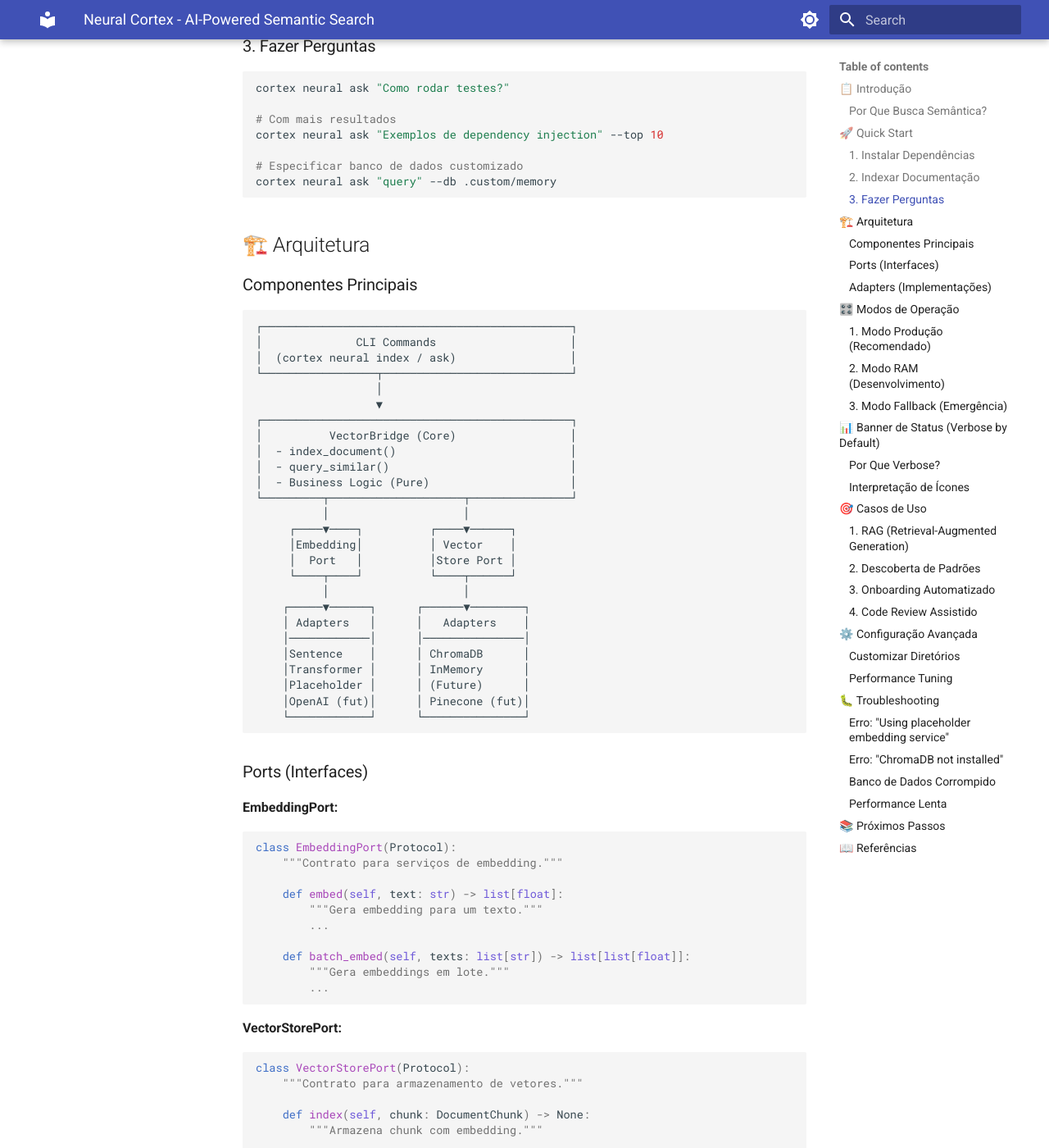
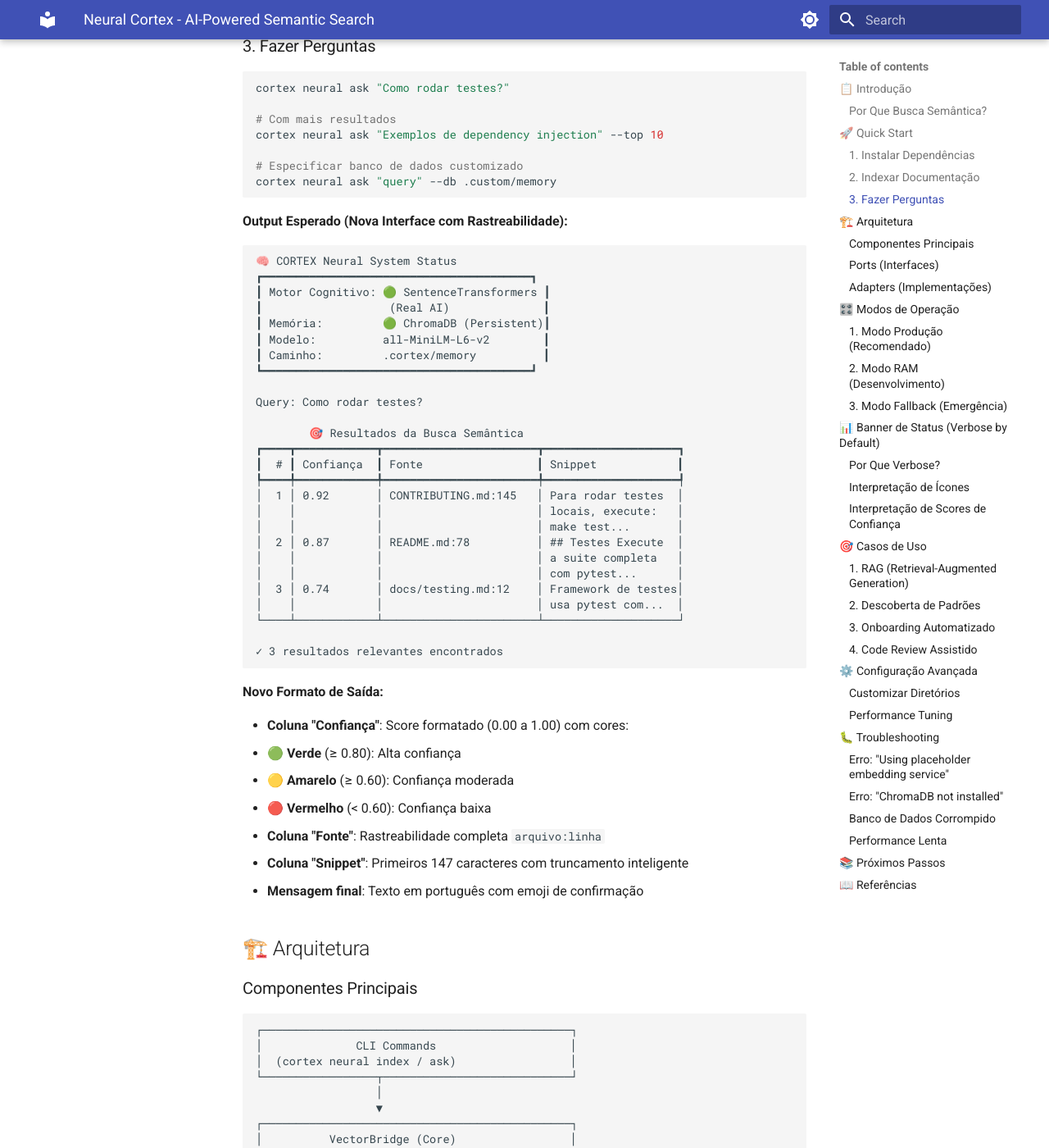
Before and after one commit to Ismael-1712/python-template-profissional, an MkDocs documentation site: the page built from docs/guides/NEURAL_CORTEX.md, in a window 1280 px wide and 1400 px high, scrolled down 1434 px. Shown: the whole window at 82% size. Built offline with MkDocs 1.6.1 and Material for MkDocs 9.7.7, drawn with Linux system fonts in a browser that asks for light colours; some of the changed text lies outside the part shown.

Commit message:
feat(ux): implement rich table results with traceability and confidence score

````diff
--- a/docs/guides/NEURAL_CORTEX.md
+++ b/docs/guides/NEURAL_CORTEX.md
@@ -93,6 +93,47 @@
 # Especificar banco de dados customizado
 cortex neural ask "query" --db .custom/memory
 ```
+
+**Output Esperado (Nova Interface com Rastreabilidade):**
+
+```
+🧠 CORTEX Neural System Status
+┏━━━━━━━━━━━━━━━━━━━━━━━━━━━━━━━━━━━━━━━━┓
+┃ Motor Cognitivo: 🟢 SentenceTransformers ┃
+┃                   (Real AI)              ┃
+┃ Memória:         🟢 ChromaDB (Persistent)┃
+┃ Modelo:          all-MiniLM-L6-v2        ┃
+┃ Caminho:         .cortex/memory          ┃
+┗━━━━━━━━━━━━━━━━━━━━━━━━━━━━━━━━━━━━━━━━┛
+
+Query: Como rodar testes?
+
+        🎯 Resultados da Busca Semântica
+┏━━━━┳━━━━━━━━━━━━┳━━━━━━━━━━━━━━━━━━━━━━━┳━━━━━━━━━━━━━━━━━━━━┓
+┃  # ┃ Confiança  ┃ Fonte                 ┃ Snippet            ┃
+┡━━━━╇━━━━━━━━━━━━╇━━━━━━━━━━━━━━━━━━━━━━━╇━━━━━━━━━━━━━━━━━━━━┩
+│  1 │ 0.92       │ CONTRIBUTING.md:145   │ Para rodar testes  │
+│    │            │                       │ locais, execute:   │
+│    │            │                       │ make test...       │
+│  2 │ 0.87       │ README.md:78          │ ## Testes Execute  │
+│    │            │                       │ a suite completa   │
+│    │            │                       │ com pytest...      │
+│  3 │ 0.74       │ docs/testing.md:12    │ Framework de testes│
+│    │            │                       │ usa pytest com...  │
+└────┴────────────┴───────────────────────┴────────────────────┘
+
+✓ 3 resultados relevantes encontrados
+```
+
+**Novo Formato de Saída:**
+
+- **Coluna "Confiança"**: Score formatado (0.00 a 1.00) com cores:
+  - 🟢 **Verde** (≥ 0.80): Alta confiança
+  - 🟡 **Amarelo** (≥ 0.60): Confiança moderada
+  - 🔴 **Vermelho** (< 0.60): Confiança baixa
+- **Coluna "Fonte"**: Rastreabilidade completa `arquivo:linha`
+- **Coluna "Snippet"**: Primeiros 147 caracteres com truncamento inteligente
+- **Mensagem final**: Texto em português com emoji de confirmação
 
 ## 🏗️ Arquitetura
 
@@ -266,6 +307,32 @@
 | 🟢 | Optimal | Configuração de produção (IA real + persistência) |
 | ⚠️ | Degraded | Fallback ativo (placeholder ou RAM) |
 | ❌ | Error | Sistema não funcional (não deve ocorrer) |
+
+### Interpretação de Scores de Confiança
+
+Os scores de confiança indicam a similaridade semântica entre sua consulta e os resultados encontrados:
+
+| Score | Cor | Interpretação | Ação Recomendada |
+|-------|-----|---------------|------------------|
+| **0.80 - 1.00** | 🟢 Verde | **Alta Confiança** - Resultado altamente relevante, semântica muito próxima da consulta | Use com confiança, ideal para RAG |
+| **0.60 - 0.79** | 🟡 Amarelo | **Confiança Moderada** - Resultado relacionado, mas pode não ser exatamente o que busca | Revise o contexto antes de usar |
+| **< 0.60** | 🔴 Vermelho | **Confiança Baixa** - Resultado tangencialmente relacionado ou potencialmente irrelevante | Refine sua consulta ou considere outras fontes |
+
+**Exemplo Prático:**
+
+```bash
+cortex neural ask "autenticação JWT"
+
+# Score 0.92 (Verde)  → "Como implementar JWT authentication"
+# Score 0.75 (Amarelo) → "Segurança em APIs REST"
+# Score 0.55 (Vermelho) → "Configuração de banco de dados"
+```
+
+**Dica:** Se todos os resultados aparecem em vermelho, considere:
+
+- Reformular a consulta com termos mais específicos
+- Verificar se a documentação relevante foi indexada
+- Executar `cortex neural index` novamente
 
 ## 🎯 Casos de Uso
 
````
Also changed, not shown: 1 other file.
